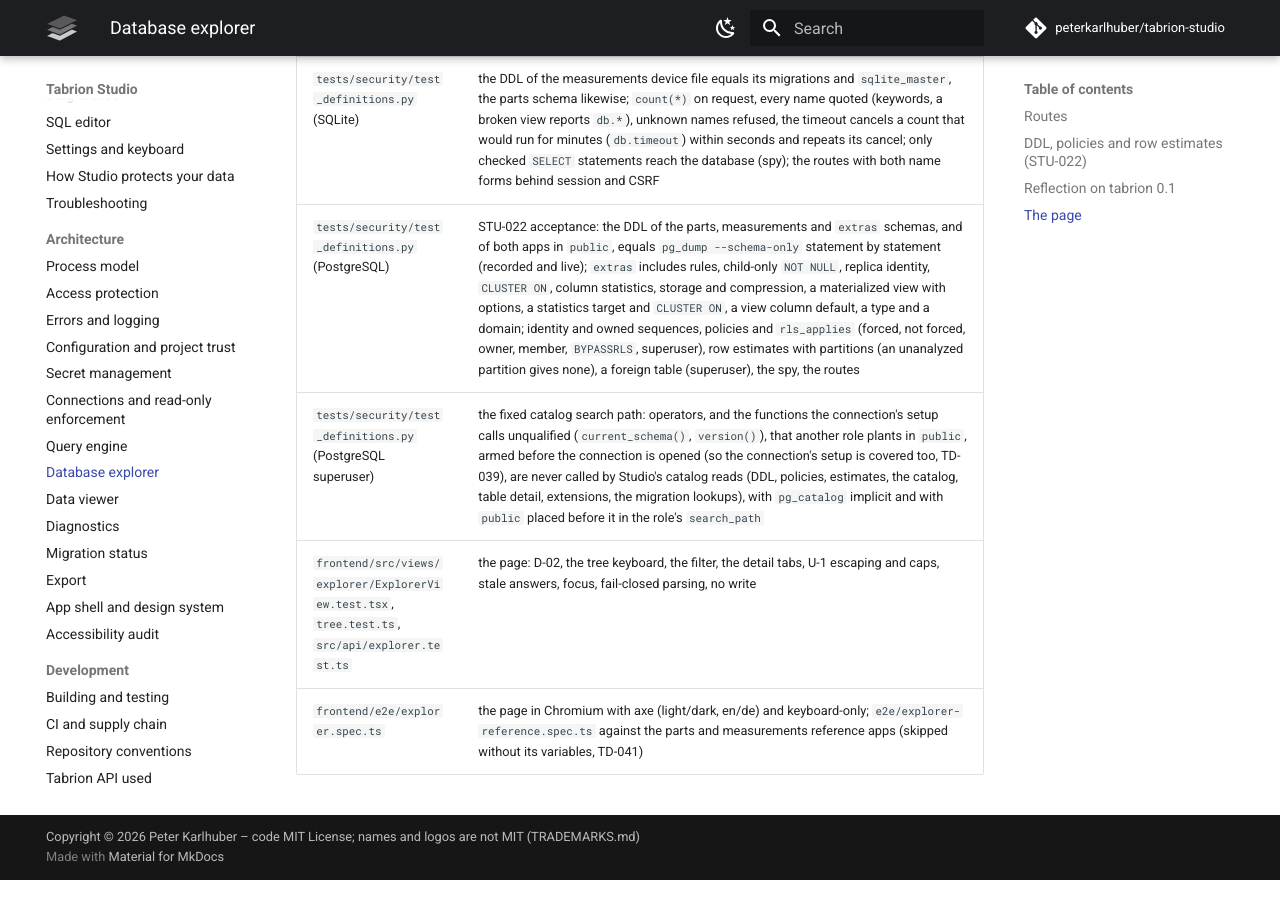
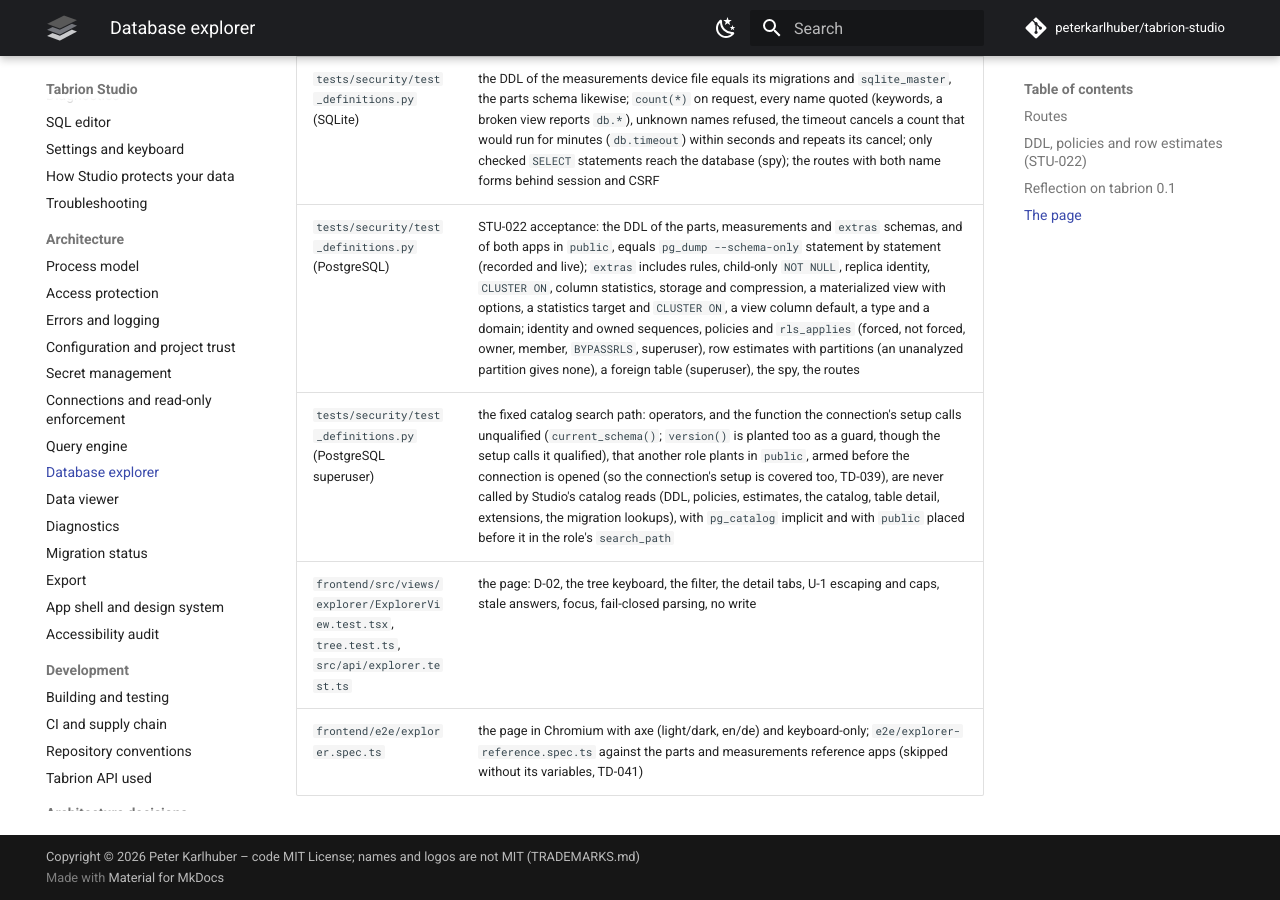
Before and after one commit to peterkarlhuber/tabrion-studio, an MkDocs documentation site: the page built from docs/architecture/explorer.md, in a window 1280 px wide and 900 px high, scrolled down 6560 px. Built offline with MkDocs 1.6.1 and Material for MkDocs 9.7.7, drawn with Linux system fonts in a browser that asks for light colours; comment, search, counter and statistics services are not loaded.

Commit message:
TD-039 follow-up: say which planted function the setup calls unqualified
SQLAlchemy's dialect asks for pg_catalog.version() qualified; only
current_schema() is unqualified in the setup. Reword the plant comment,
the plant() docstring and the explorer test table (FL-1, FI-1 of the
follow-up review in td-039-review.md). No test change.

Co-Authored-By: Claude Opus 5.5 <noreply@anthropic.com>
Claude-Session: https://claude.ai/code/session_011tY7TC7Nu5VGro3DJGJcv8

```diff
--- a/docs/architecture/explorer.md
+++ b/docs/architecture/explorer.md
@@ -179,6 +179,6 @@ Open: "Open in editor" and "SELECT … LIMIT 100" (with the SQL editor, #41), th
 | `tests/security/test_explorer.py` (PostgreSQL) | the catalog of 502 tables in a schema in under a second, materialized views and sequences, no system schemas; comments, FKs in and out, the row estimate, extensions |
 | `tests/security/test_definitions.py` (SQLite) | the DDL of the measurements device file equals its migrations and `sqlite_master`, the parts schema likewise; `count(*)` on request, every name quoted (keywords, a broken view reports `db.*`), unknown names refused, the timeout cancels a count that would run for minutes (`db.timeout`) within seconds and repeats its cancel; only checked `SELECT` statements reach the database (spy); the routes with both name forms behind session and CSRF |
 | `tests/security/test_definitions.py` (PostgreSQL) | STU-022 acceptance: the DDL of the parts, measurements and `extras` schemas, and of both apps in `public`, equals `pg_dump --schema-only` statement by statement (recorded and live); `extras` includes rules, child-only `NOT NULL`, replica identity, `CLUSTER ON`, column statistics, storage and compression, a materialized view with options, a statistics target and `CLUSTER ON`, a view column default, a type and a domain; identity and owned sequences, policies and `rls_applies` (forced, not forced, owner, member, `BYPASSRLS`, superuser), row estimates with partitions (an unanalyzed partition gives none), a foreign table (superuser), the spy, the routes |
-| `tests/security/test_definitions.py` (PostgreSQL superuser) | the fixed catalog search path: operators, and the functions the connection's setup calls unqualified (`current_schema()`, `version()`), that another role plants in `public`, armed before the connection is opened (so the connection's setup is covered too, TD-039), are never called by Studio's catalog reads (DDL, policies, estimates, the catalog, table detail, extensions, the migration lookups), with `pg_catalog` implicit and with `public` placed before it in the role's `search_path` |
+| `tests/security/test_definitions.py` (PostgreSQL superuser) | the fixed catalog search path: operators, and the function the connection's setup calls unqualified (`current_schema()`; `version()` is planted too as a guard, though the setup calls it qualified), that another role plants in `public`, armed before the connection is opened (so the connection's setup is covered too, TD-039), are never called by Studio's catalog reads (DDL, policies, estimates, the catalog, table detail, extensions, the migration lookups), with `pg_catalog` implicit and with `public` placed before it in the role's `search_path` |
 | `frontend/src/views/explorer/ExplorerView.test.tsx`, `tree.test.ts`, `src/api/explorer.test.ts` | the page: D-02, the tree keyboard, the filter, the detail tabs, U-1 escaping and caps, stale answers, focus, fail-closed parsing, no write |
 | `frontend/e2e/explorer.spec.ts` | the page in Chromium with axe (light/dark, en/de) and keyboard-only; `e2e/explorer-reference.spec.ts` against the parts and measurements reference apps (skipped without its variables, TD-041) |
```
Also changed, not shown: 1 other file.
